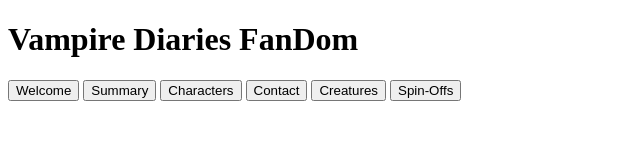
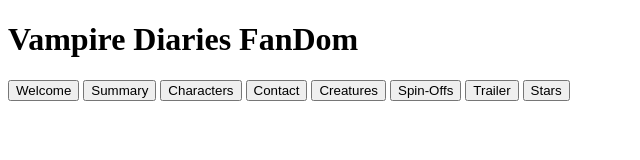
Before and after one commit to Julius-717/VD-Fandom, a plain HTML site: page index.html in a window 1280 px wide. Shown: the whole page, without its empty margins (0-640 px from the left). Drawn offline with Linux system fonts and the light colour scheme.

Commit message:
add tablinks

```diff
--- a/index.html
+++ b/index.html
@@ -19,6 +19,8 @@
         <button class="tablinks btn" onclick="openPage(event, 'contact')">Contact</button>
         <button class="tablinks btn" onclick="openPage(event, 'review')">Creatures</button>
         <button class="tablinks btn" onclick="openPage(event, 'spinoffs')">Spin-Offs</button>
+        <button class="tablinks btn" onclick="openPage(event, 'spinoffs')">Trailer</button>
+        <button class="tablinks btn" onclick="openPage(event, 'spinoffs')">Stars</button>
         <br>
      </div>
 </body>
```
